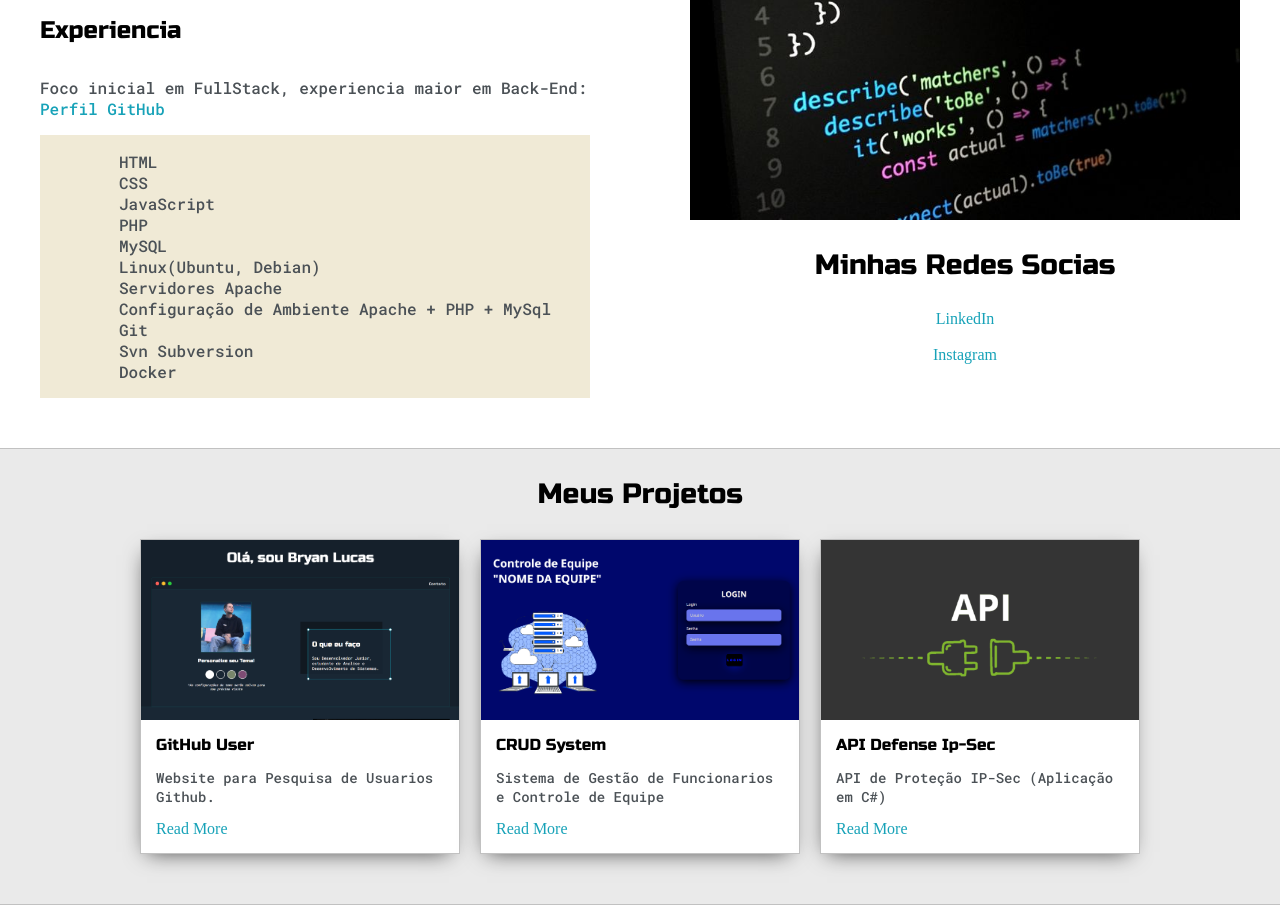
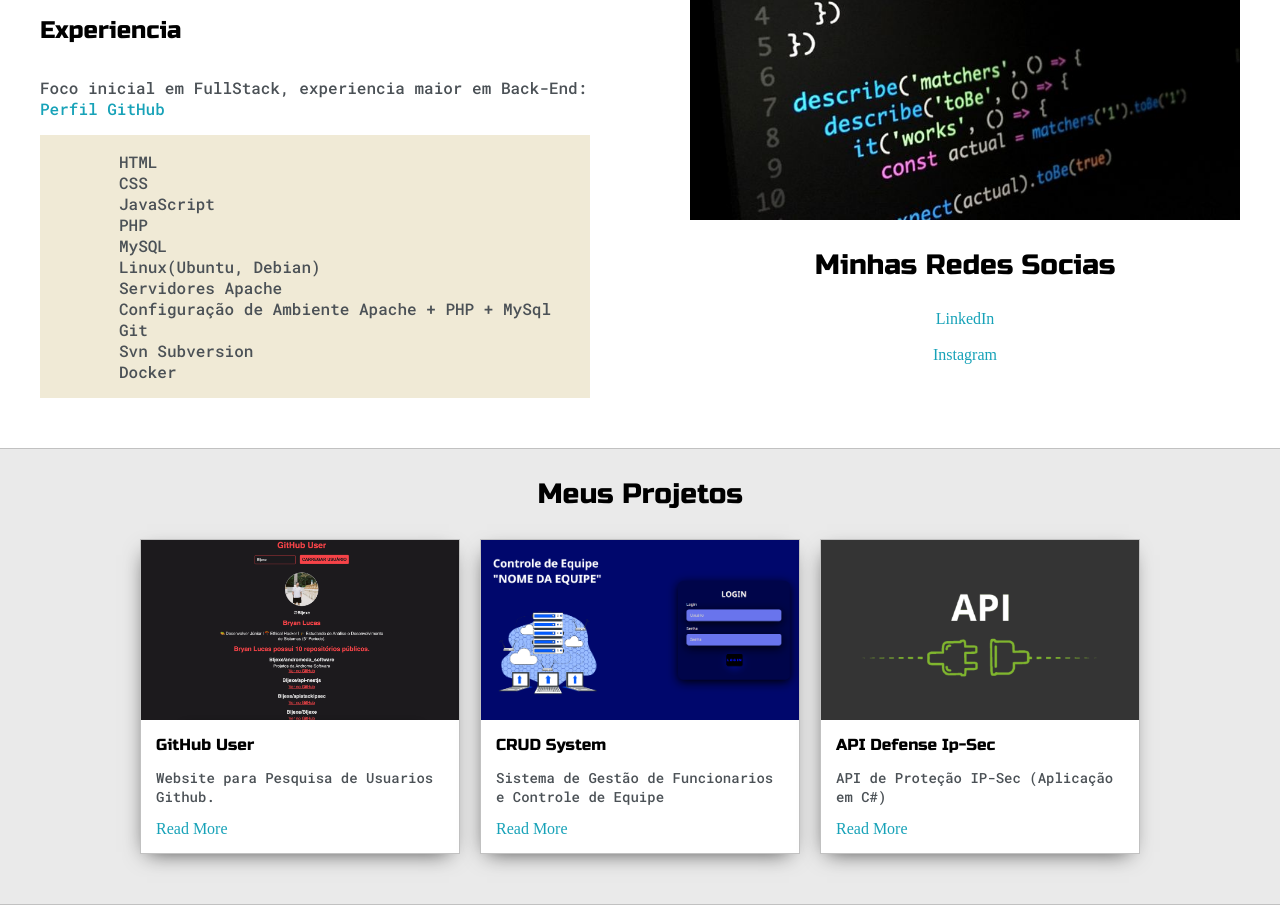
Before and after one commit to Bljexe/website, a plain HTML site: page index.html in a window 1280 px wide. Shown: the part 957-1862 px from the top of the page. Drawn offline with Linux system fonts and the light colour scheme.

Commit message:
Update index.html

```diff
--- a/index.html
+++ b/index.html
@@ -137,7 +137,7 @@
 
 				<div>
 					<div class="post">
-						<img class="thumbnail" src="images/website.png">
+						<img class="thumbnail" src="images/github-user.png">
 						<div class="post-preview">
 							<h6 class="post-title">GitHub User</h6>
 							<p class="post-intro">Website para Pesquisa de Usuarios Github.</p>
```
